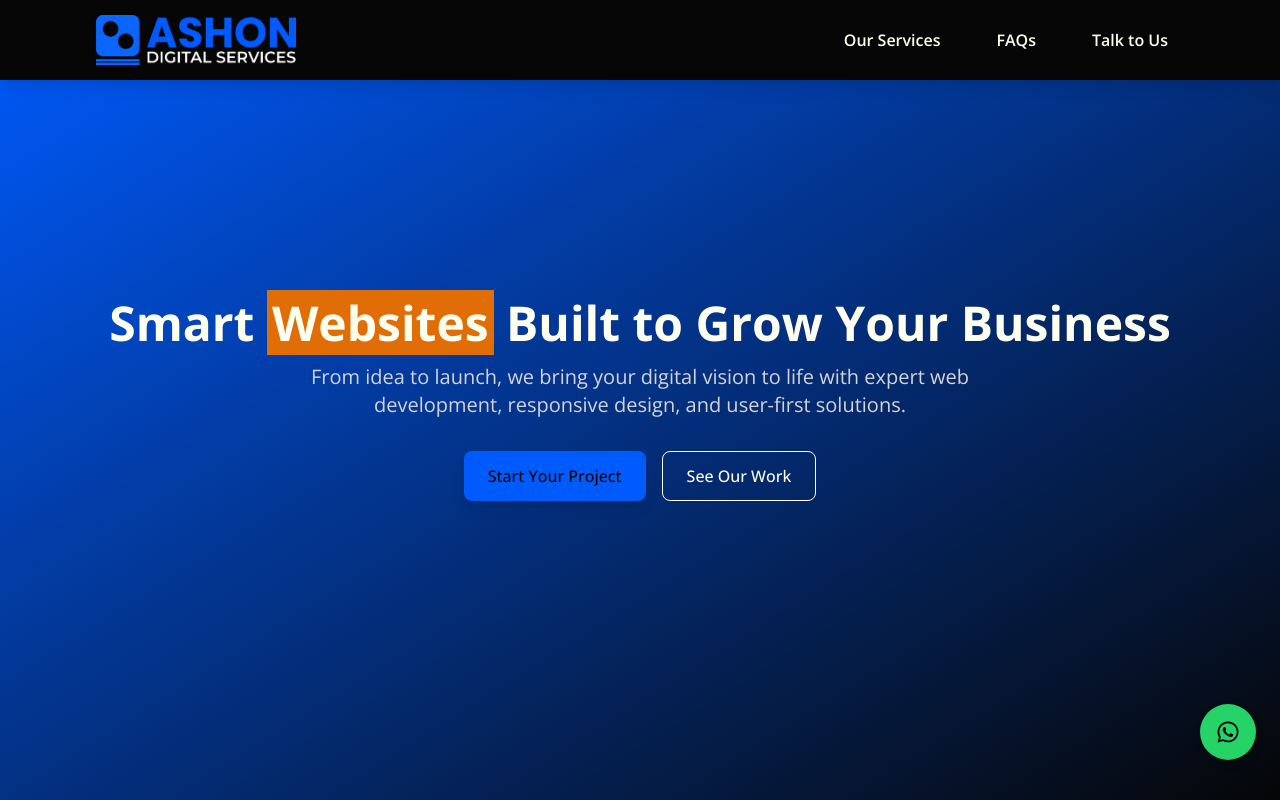
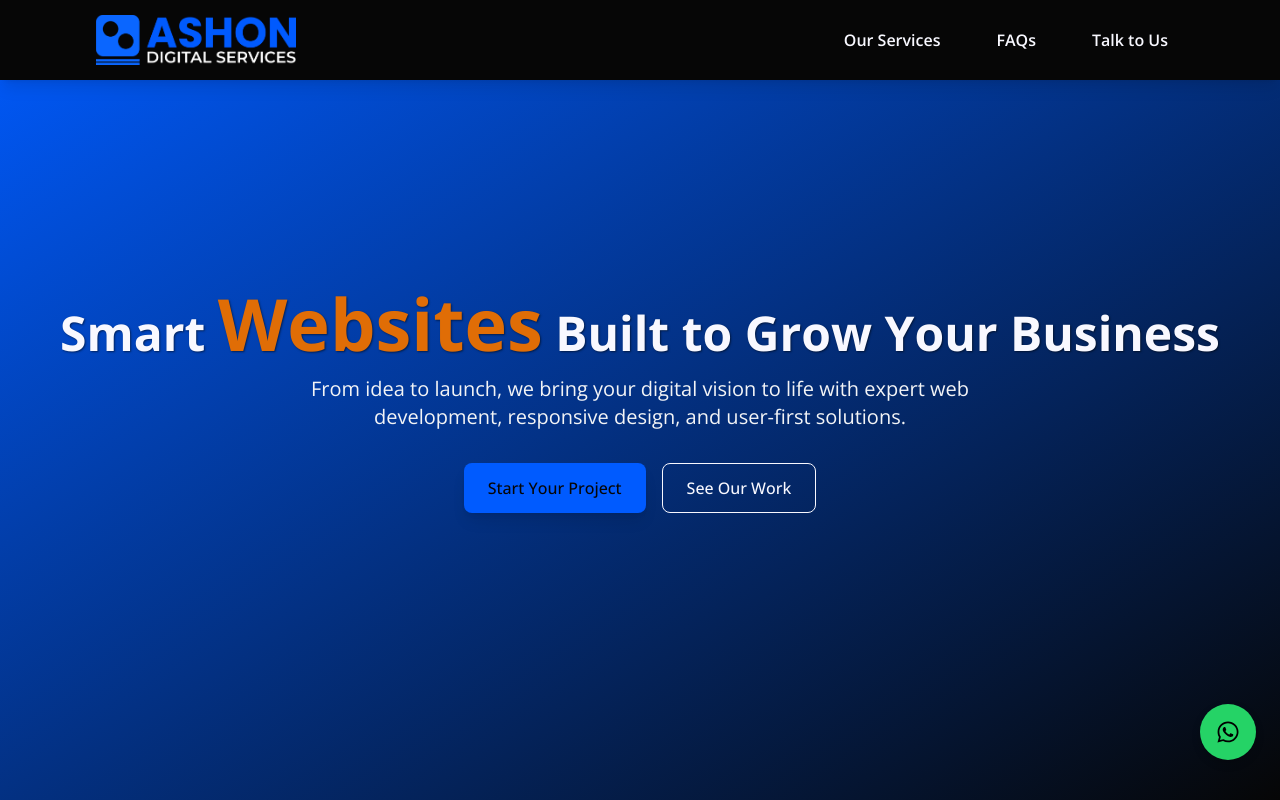
Before and after one commit to AshadeSamson/ashon-digital-services, a Next.js app: page / in a window 1280 px wide. Shown: the top 800 px of the page. Built offline with nearby package versions, Linux system fonts and the light colour scheme.

Commit message:
[style]: Update colour codes and restyled elements of the hero section

```diff
--- a/app/_components/_sections/(landingPage)/hero/hero.module.css
+++ b/app/_components/_sections/(landingPage)/hero/hero.module.css
@@ -6,11 +6,12 @@
 
 .heading {
   @apply text-4xl md:text-5xl font-bold text-white leading-tight;
+  text-shadow: 1px 1px 2px rgba(0, 0, 0, 0.5);
 }
 
 .highlight {
-  background-color: rgb(var(--brown));
-  padding: 0 5px;
+  @apply text-6xl md:text-7xl;
+  color: rgb(var(--brown));
 }
 .subheading {
   @apply text-lg md:text-xl text-palewhite mt-4 max-w-2xl;
--- a/app/globals.css
+++ b/app/globals.css
@@ -9,27 +9,27 @@
 }
 
 :root {
-  --background: 255 255 240;
+  --background: 248 248 255;
   --foreground: 6 6 6;
   --primary: 0 91 255;
   --secondary: 88 188 130;
-  --white: 255 255 240;
+  --white: 248 248 255;
   --black: 6 6 6;
   --brown: 224 109 6;
-  --pale-white: 212 212 212;
+  --pale-white: 243 244 246;
   --whatsapp-green: #25D366;
   --shadow: rgba(0, 0, 0, 0.2);
 }
 
 .dark {
   --background: 6 6 6;
-  --foreground: 255 255 240;
+  --foreground: 248 248 255;
   --primary: 0 91 255;
   --secondary: 88 188 130;
-  --white: 255 255 240;
+  --white: 248 248 255;
   --black: 6 6 6;
   --brown: 224 109 6;
-  --pale-white: 232 232 232;
+  --pale-white: 243 244 246;
 }
 
 body {
```
